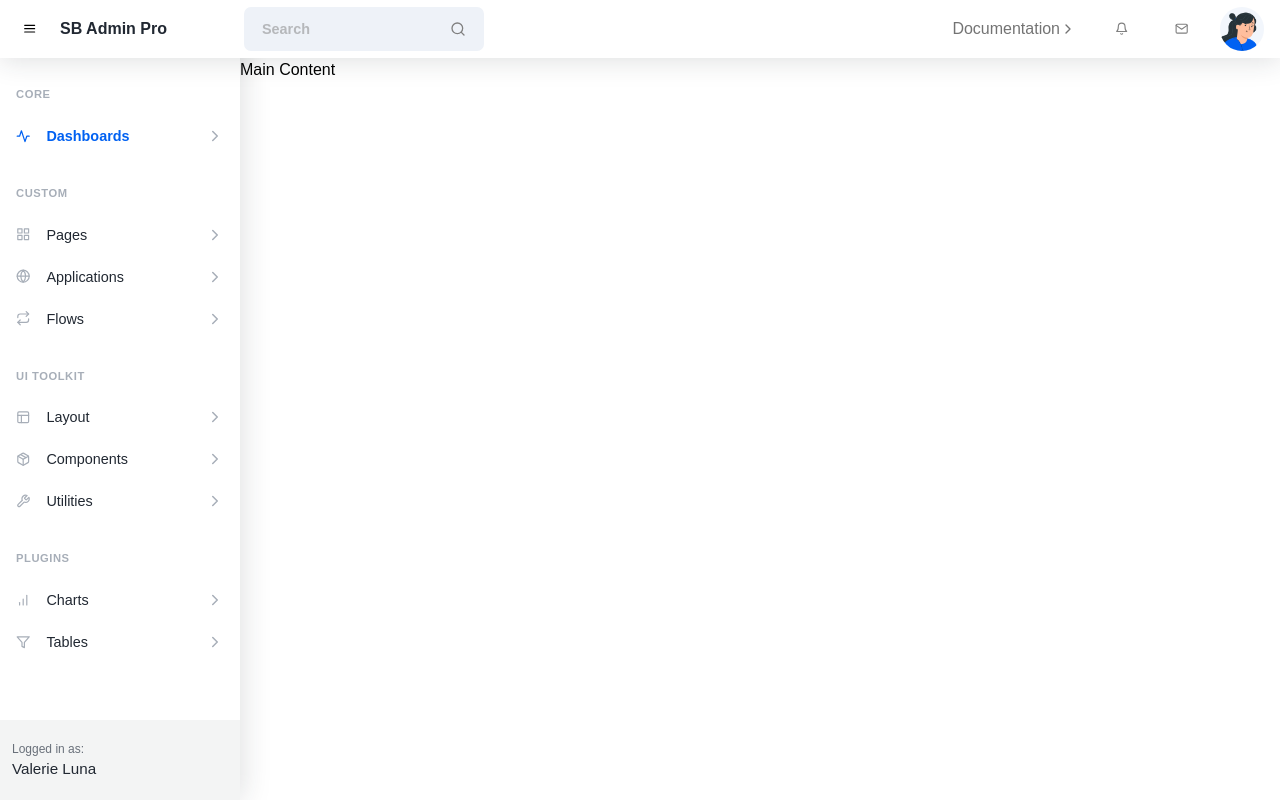
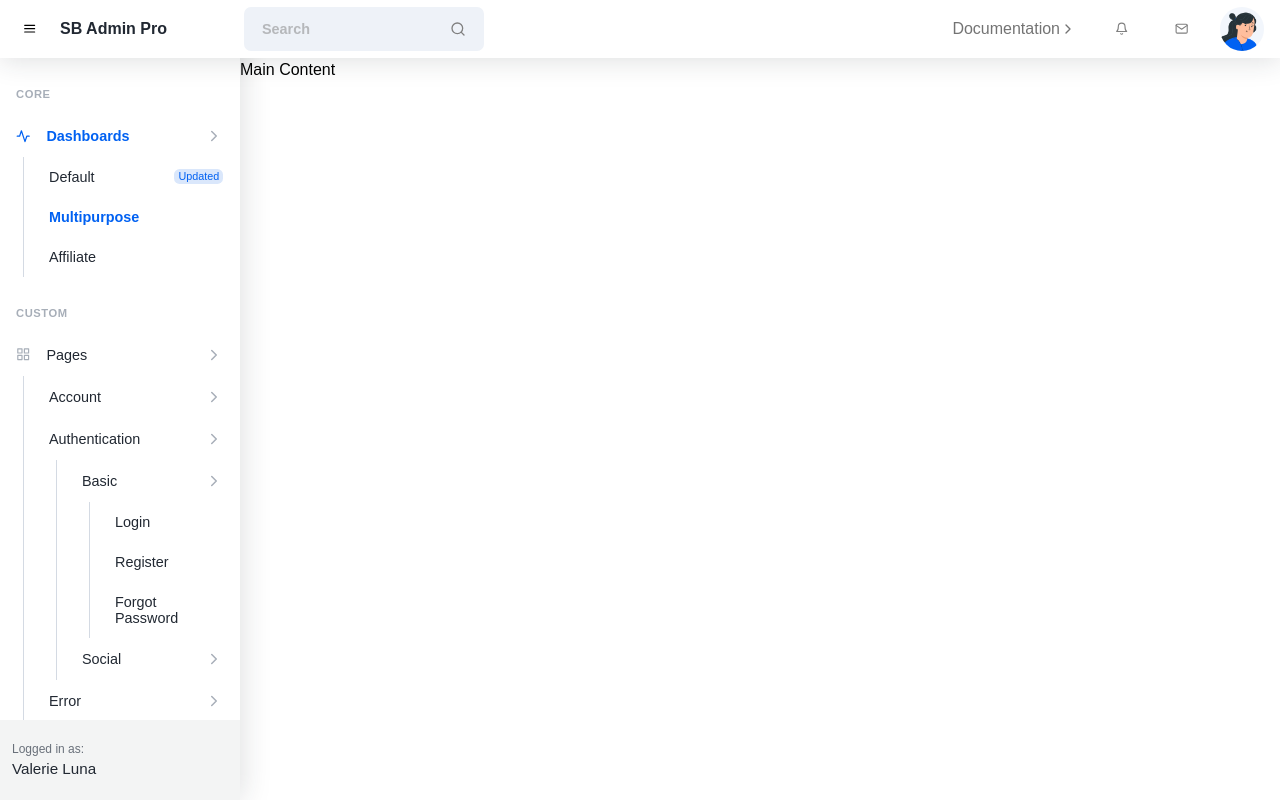
Before and after one commit to Hutee-Le/Management_Website, a React (Create React App) app: page / in a window 1280 px wide. Built offline with nearby package versions, Linux system fonts and the light colour scheme; the HTML template or start-up script is replaced by a standard one.

Commit message:
update sidebar component 2th

```diff
--- a/src/components/sidebar/Sidebar.jsx
+++ b/src/components/sidebar/Sidebar.jsx
@@ -15,52 +15,73 @@ const Sidebar = () => {
                 <div className='Sidebar_Container_Menu'>
                     <div className='Sidebar_Container_Menu_Heading'>Core</div>
                     <a href="/#" className='Sidebar_Container_Menu_Link_Active'>
-                        <div className='Sidebar_Container_Menu_Link_Icon'><FiActivity color='#0061f2'/></div>
+                        <div className='Sidebar_Container_Menu_Link_Icon'><FiActivity color='#0061f2' /></div>
                         Dashboards
-                        <div className='Sidebar_Container_Menu_Link_Arrow'><FiChevronRight size={18} color='#a7aeb8'/></div>
+                        <div className='Sidebar_Container_Menu_Link_Arrow'><FiChevronRight size={18} /></div>
                     </a>
+                    <div className='Sidebar_Container_Menu_Dropdown'>
+                        <a href="/" className='Sidebar_Container_Menu_Dropdown_Link'>Default<span className='Sidebar_Container_Menu_Dropdown_Link_Badge'>Updated</span></a>
+                        <a href="/" className='Sidebar_Container_Menu_Dropdown_Link_Active'>Multipurpose</a>
+                        <a href="/" className='Sidebar_Container_Menu_Dropdown_Link'>Affiliate</a>
+                    </div>
                     <div className='Sidebar_Container_Menu_Heading'>Custom</div>
                     <a href="/#" className='Sidebar_Container_Menu_Link'>
                         <div className='Sidebar_Container_Menu_Link_Icon'><FiGrid /></div>
                         Pages
-                        <div className='Sidebar_Container_Menu_Link_Arrow'><FiChevronRight size={18} color='#a7aeb8'/></div>
+                        <div className='Sidebar_Container_Menu_Link_Arrow'><FiChevronRight size={18} /></div>
                     </a>
+                    <div className='Sidebar_Container_Menu_Dropdown'>
+                        <a href="/" className='Sidebar_Container_Menu_Dropdown_Link'>Account<div className='Sidebar_Container_Menu_Link_Arrow'><FiChevronRight size={18} /></div></a>
+                        <a href="/" className='Sidebar_Container_Menu_Dropdown_Link'>Authentication<div className='Sidebar_Container_Menu_Link_Arrow'><FiChevronRight size={18} /></div></a>
+                        <div className='Sidebar_Container_Menu_Dropdown'>
+                            <a href="/" className='Sidebar_Container_Menu_Dropdown_Link'>Basic<div className='Sidebar_Container_Menu_Link_Arrow'><FiChevronRight size={18} /></div></a>
+                            <div className='Sidebar_Container_Menu_Dropdown'>
+                                <a href="/" className='Sidebar_Container_Menu_Dropdown_Link'>Login</a>
+                                <a href="/" className='Sidebar_Container_Menu_Dropdown_Link'>Register</a>
+                                <a href="/" className='Sidebar_Container_Menu_Dropdown_Link'>Forgot Password</a>
+                            </div>
+                            <a href="/" className='Sidebar_Container_Menu_Dropdown_Link'>Social<div className='Sidebar_Container_Menu_Link_Arrow'><FiChevronRight size={18} /></div></a>
+                        </div>
+                        <a href="/" className='Sidebar_Container_Menu_Dropdown_Link'>Error<div className='Sidebar_Container_Menu_Link_Arrow'><FiChevronRight size={18} /></div></a>
+                        <a href="/" className='Sidebar_Container_Menu_Dropdown_Link'>Price</a>
+                        <a href="/" className='Sidebar_Container_Menu_Dropdown_Link'>Invoice</a>
+                    </div>
                     <a href="/#" className='Sidebar_Container_Menu_Link'>
                         <div className='Sidebar_Container_Menu_Link_Icon'><FiGlobe /></div>
                         Applications
-                        <div className='Sidebar_Container_Menu_Link_Arrow'><FiChevronRight size={18} color='#a7aeb8'/></div>
+                        <div className='Sidebar_Container_Menu_Link_Arrow'><FiChevronRight size={18} color='#a7aeb8' /></div>
                     </a>
                     <a href="/#" className='Sidebar_Container_Menu_Link'>
                         <div className='Sidebar_Container_Menu_Link_Icon'><FiRepeat /></div>
                         Flows
-                        <div className='Sidebar_Container_Menu_Link_Arrow'><FiChevronRight size={18} color='#a7aeb8'/></div>
+                        <div className='Sidebar_Container_Menu_Link_Arrow'><FiChevronRight size={18} color='#a7aeb8' /></div>
                     </a>
                     <div className='Sidebar_Container_Menu_Heading'>UI Toolkit</div>
                     <a href="/#" className='Sidebar_Container_Menu_Link'>
                         <div className='Sidebar_Container_Menu_Link_Icon'><FiLayout /></div>
                         Layout
-                        <div className='Sidebar_Container_Menu_Link_Arrow'><FiChevronRight size={18} color='#a7aeb8'/></div>
+                        <div className='Sidebar_Container_Menu_Link_Arrow'><FiChevronRight size={18} color='#a7aeb8' /></div>
                     </a>
                     <a href="/#" className='Sidebar_Container_Menu_Link'>
                         <div className='Sidebar_Container_Menu_Link_Icon'><FiPackage /></div>
                         Components
-                        <div className='Sidebar_Container_Menu_Link_Arrow'><FiChevronRight size={18} color='#a7aeb8'/></div>
+                        <div className='Sidebar_Container_Menu_Link_Arrow'><FiChevronRight size={18} color='#a7aeb8' /></div>
                     </a>
                     <a href="/#" className='Sidebar_Container_Menu_Link'>
                         <div className='Sidebar_Container_Menu_Link_Icon'><FiTool /></div>
                         Utilities
-                        <div className='Sidebar_Container_Menu_Link_Arrow'><FiChevronRight size={18} color='#a7aeb8'/></div>
+                        <div className='Sidebar_Container_Menu_Link_Arrow'><FiChevronRight size={18} color='#a7aeb8' /></div>
                     </a>
                     <div className='Sidebar_Container_Menu_Heading'>Plugins</div>
                     <a href="/#" className='Sidebar_Container_Menu_Link'>
                         <div className='Sidebar_Container_Menu_Link_Icon'><FiBarChart /></div>
                         Charts
-                        <div className='Sidebar_Container_Menu_Link_Arrow'><FiChevronRight size={18} color='#a7aeb8'/></div>
+                        <div className='Sidebar_Container_Menu_Link_Arrow'><FiChevronRight size={18} color='#a7aeb8' /></div>
                     </a>
                     <a href="/#" className='Sidebar_Container_Menu_Link'>
                         <div className='Sidebar_Container_Menu_Link_Icon'><FiFilter /></div>
                         Tables
-                        <div className='Sidebar_Container_Menu_Link_Arrow'><FiChevronRight size={18} color='#a7aeb8'/></div>
+                        <div className='Sidebar_Container_Menu_Link_Arrow'><FiChevronRight size={18} color='#a7aeb8' /></div>
                     </a>
                 </div>
                 <div className='Sidebar_Container_Footer'>
--- a/src/components/sidebar/sidebar.scss
+++ b/src/components/sidebar/sidebar.scss
@@ -26,9 +26,37 @@
         &_Menu {
             flex-grow: 1;
             overflow: hidden;
+            max-width: 14.95rem;
 
-            &:hover{
-                overflow-y: scroll;
+            &:hover {
+                overflow-y: overlay;
+            }
+
+            &::-webkit-scrollbar {
+                width: 0.75rem;
+            }
+
+            &::-webkit-scrollbar-thumb {
+                border-radius: 10rem;
+                border-width: 0.2rem;
+                border-style: solid;
+                background-clip: padding-box;
+                background-color: rgba(33, 40, 50, 0.2);
+                border-color: transparent;
+            }
+
+            &::-webkit-scrollbar-button {
+                width: 0;
+                height: 0;
+                display: none;
+            }
+
+            &::-webkit-scrollbar-corner {
+                background-color: transparent;
+            }
+
+            &::-webkit-scrollbar-track {
+                background: inherit;
             }
 
             &_Heading {
@@ -67,6 +95,52 @@
                     display: inline-flex;
                     align-items: center;
                     margin-left: auto;
+
+                    & svg{
+                        color: #a7aeb8;
+                    }
+                }
+            }
+
+            &_Dropdown {
+                display: flex;
+                flex-direction: column;
+                margin-left: 1.4375rem;
+                border-left-style: solid;
+                border-left-width: thin;
+                padding-left: 0.5625rem;
+                flex-wrap: nowrap;
+                border-left-color: #d4dae3;
+
+                &_Link {
+                    display: flex;
+                    align-items: center;
+                    padding: 0.75rem 1rem;
+                    line-height: normal;
+
+                    &_Active {
+                        display: flex;
+                        align-items: center;
+                        padding: 0.75rem 1rem;
+                        line-height: normal;
+                        font-weight: 600;
+                        color: #0061f2;
+                    }
+
+                    &_Badge {
+                        display: inline-block;
+                        margin-left: auto;
+                        line-height: 1;
+                        padding: 0.125rem 0.25rem;
+                        font-size: 0.75em;
+                        font-weight: 400;
+                        text-align: center;
+                        white-space: nowrap;
+                        vertical-align: baseline;
+                        background-color: rgba(218, 231, 251);
+                        color: rgba(0, 97, 242);
+                        border-radius: 0.35rem;
+                    }
                 }
             }
         }
@@ -81,15 +155,15 @@
             color: #212832;
             background-color: rgba(33, 40, 50, 0.05);
 
-            &_Content{
+            &_Content {
                 font-size: 0.95rem;
 
-                &_Subtitle{
+                &_Subtitle {
                     font-size: 0.75rem;
                     color: #69707a;
                 }
 
-                &_Title{
+                &_Title {
                     font-weight: 500;
                 }
             }
```
